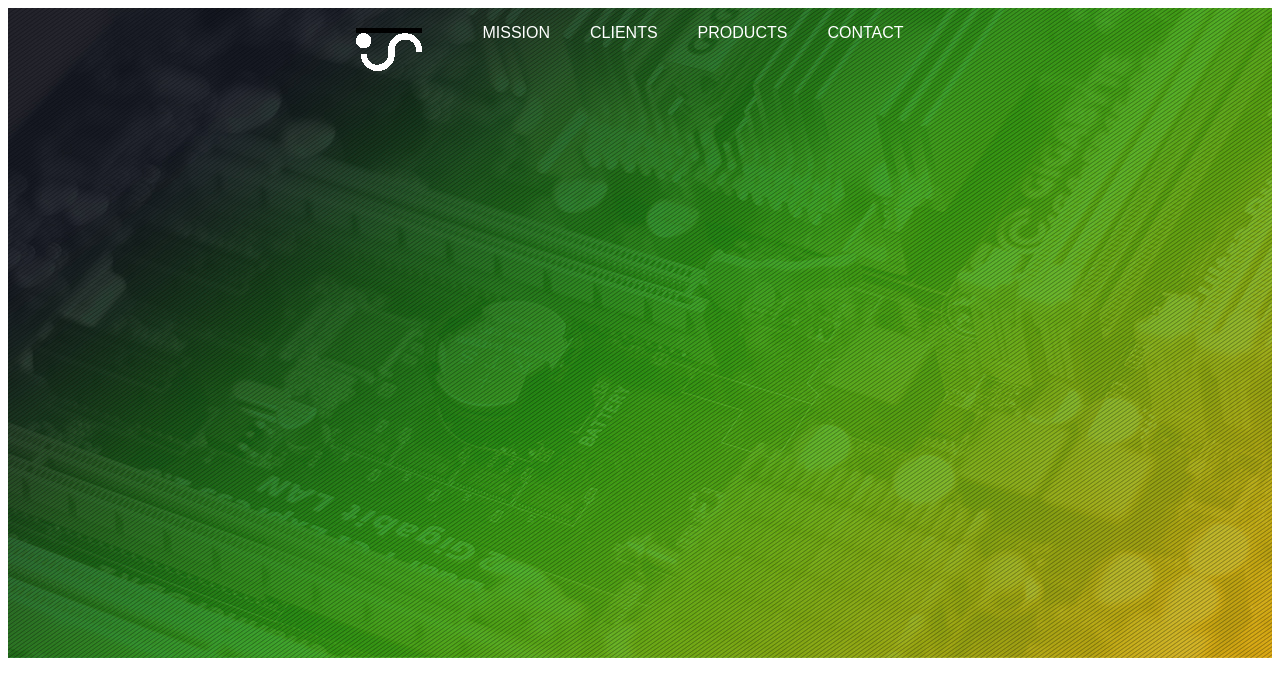
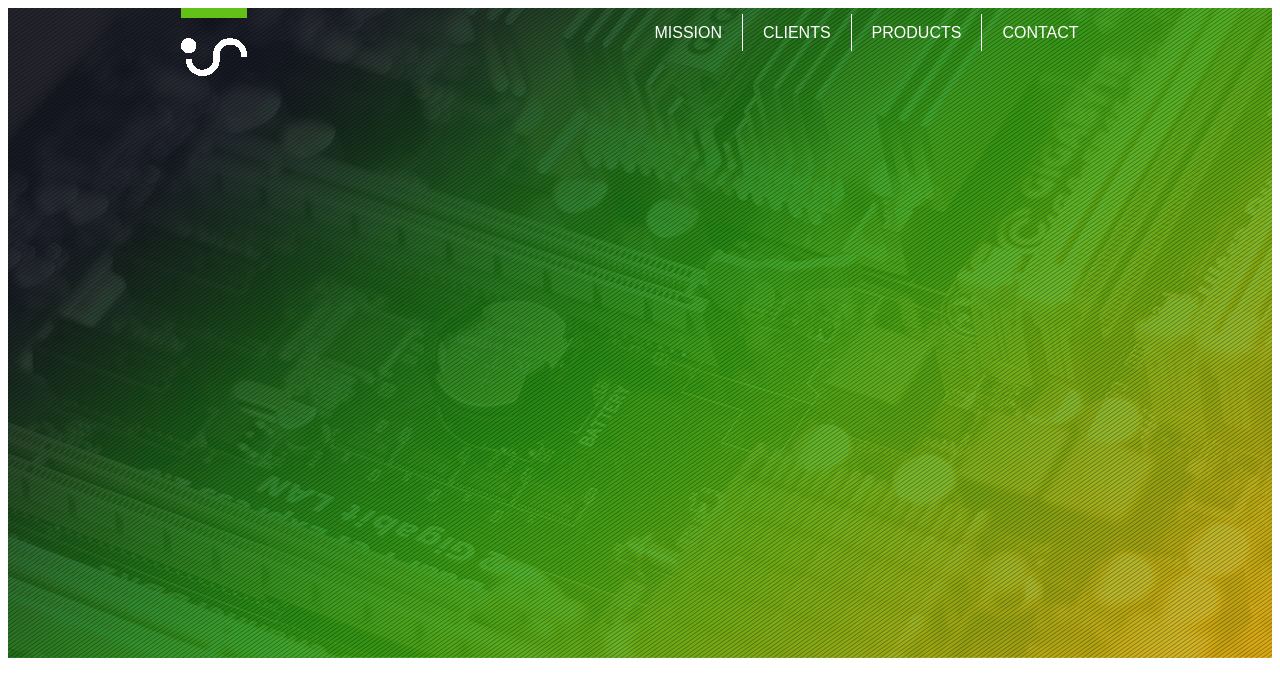
Before and after one commit to Aleksanderl1993/infinity, an Angular app: page / in a window 1280 px wide. Shown: the top 696 px of the page. Built offline with nearby package versions, Linux system fonts and the light colour scheme; a web font is replaced by a local one.

Commit message:
Before owl-carousel adding.

```diff
--- a/src/app/content/header/header.component.scss
+++ b/src/app/content/header/header.component.scss
@@ -8,24 +8,34 @@ header {
 
 nav {
     display: flex;
-    justify-content: center;
+    justify-content: space-around;
+
     ul {
         display: flex;
 
         li {
             list-style-type: none;
 
+            &:last-child a {
+                border-right: none;
+            }
+
+
             a {
                 text-transform: uppercase;
                 text-decoration: none;
                 padding: 10px 20px;
                 color: $color-white;
+                border-right: 1px solid $color-white;
+                &:hover {
+                    color: rgba(255,255,255, 0.5);
+                }
             }
         }
     }
 }
 
 .logo-mini {
-    margin-top: 20px;
-    border-top: 5px solid ;
+    padding-top: 20px;
+    border-top: 10px solid $color-green-main;
 }
```
